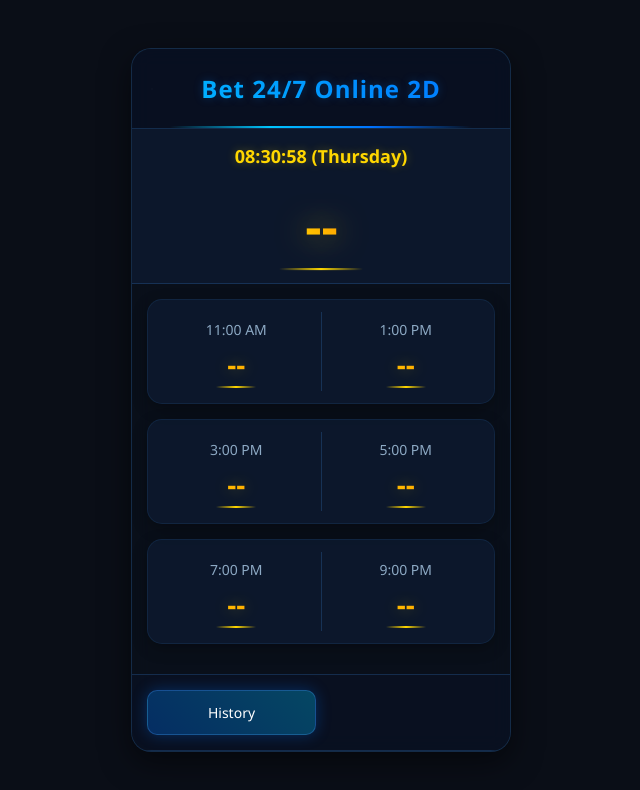
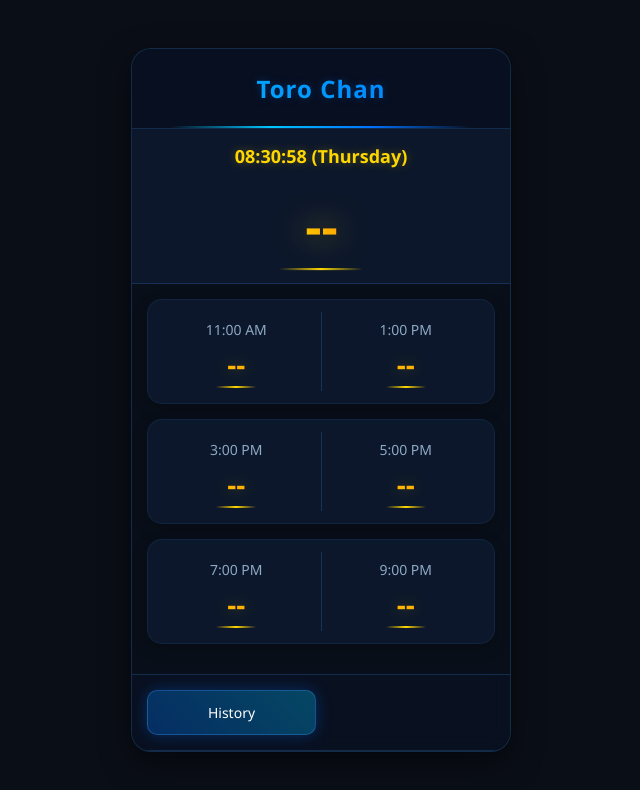
Before and after one commit to harutohein14/Taiwan2D, a plain HTML site: page index.html in a window 1280 px wide. Shown: the whole page, without its empty margins (319-959 px from the left). Drawn offline with Linux system fonts and the light colour scheme.

Commit message:
Update index.html

```diff
--- a/index.html
+++ b/index.html
@@ -4,7 +4,7 @@
     <link rel="manifest" href="manifest.webmanifest">
     <meta charset="UTF-8">
     <meta name="viewport" content="width=device-width, initial-scale=1.0">
-    <title>Bet 24/7 online 2D</title></title>
+    <title>Toro Chan</title></title>
     <style>
 
 body {
@@ -323,7 +323,7 @@ body {
           <span>    <div class="constellation"></div>
 
 
-            <h1>Bet 24/7 Online  2D</h1>
+            <h1>Toro Chan</h1>
         </div>
 
         <!-- Main Result Section -->
```
